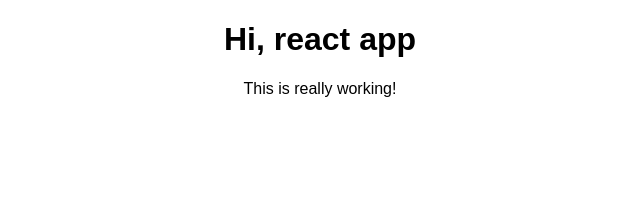
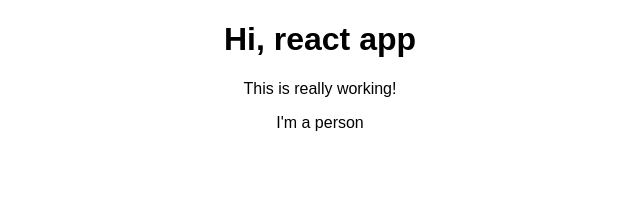
Before and after one commit to 1kevinson/react-complete-guide, a React (Create React App) app in the folder react-complete-guide/: page / in a window 1280 px wide. Shown: the top 204 px of the page, without its empty margins (320-960 px from the left). Built offline with nearby package versions, Linux system fonts and the light colour scheme.

Commit message:
[Base features and syntax](<>):  Creating a functional component

```diff
--- a/react-complete-guide/src/App.js
+++ b/react-complete-guide/src/App.js
@@ -1,5 +1,8 @@
 import React, { Component } from "react";
 import "./App.css";
+
+// The import name should start with uppercase character
+import Person from "./Person/Person.js";
 
 class App extends Component {
   render() {
@@ -8,6 +11,7 @@ class App extends Component {
       <div className="App">
         <h1> Hi, react app</h1>
         <p>This is really working!</p>
+        <Person />
       </div>
     );
 
--- /dev/null
+++ b/react-complete-guide/src/Person/Person.js
@@ -0,0 +1,7 @@
+import React from "react";
+
+const person = () => {
+  return <p>I'm a person</p>;
+};
+
+export default person;
```
